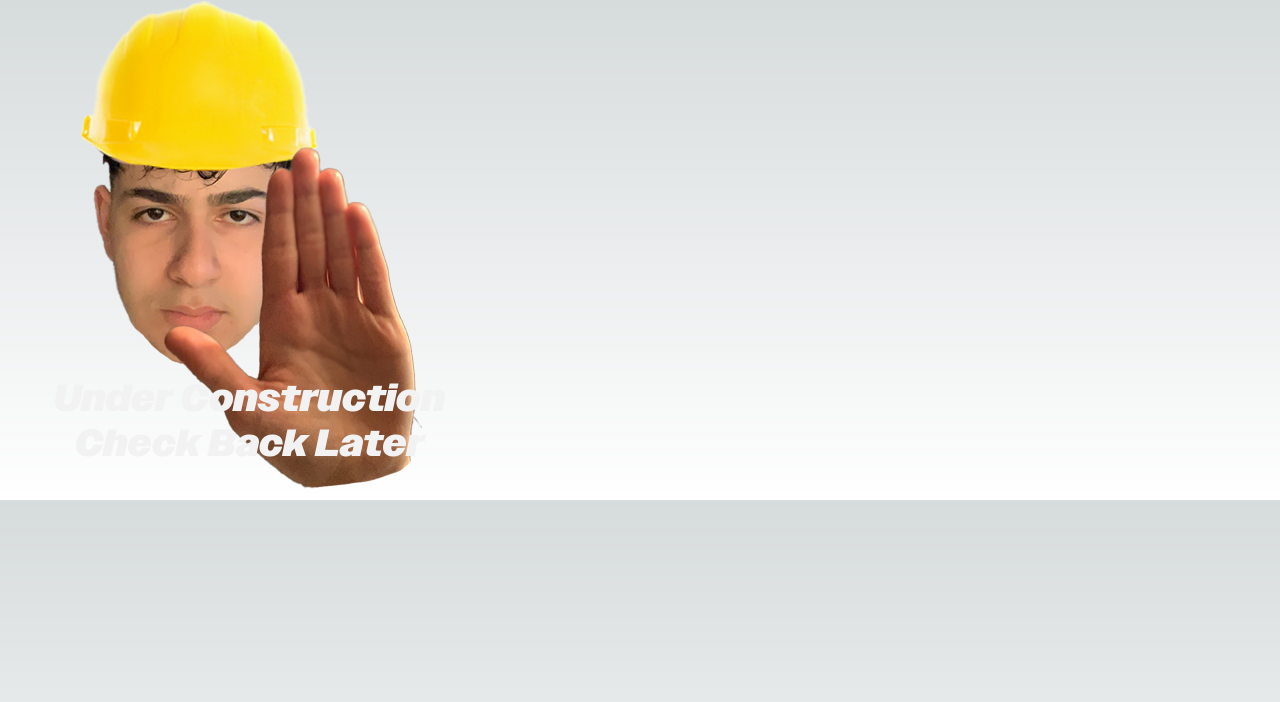
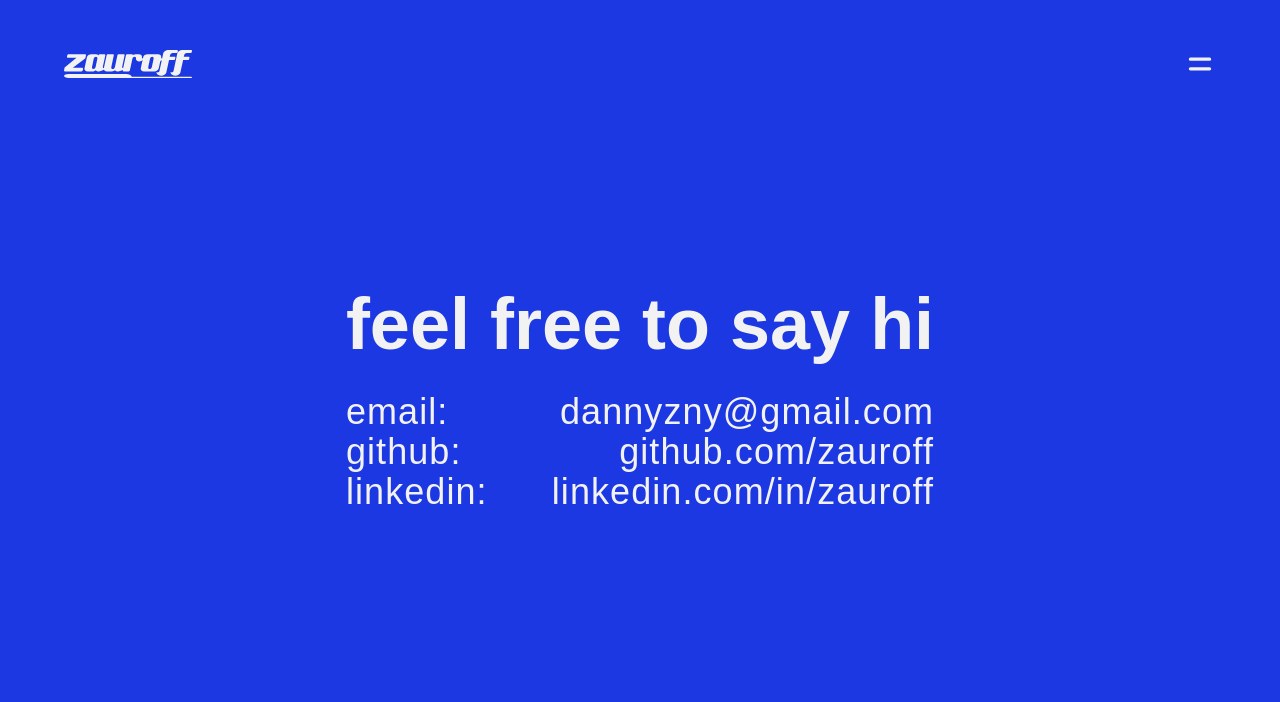
Before and after one commit to zauroff/zauroff.com, a Next.js app: page /contact in a window 1280 px wide. Shown: the top 702 px of the page. Built offline with nearby package versions, Linux system fonts and the light colour scheme; a web font is replaced by a local one.

Commit message:
contact page done and more bug fixes

```diff
--- a/app/(pages)/about/marquee_hero.tsx
+++ b/app/(pages)/about/marquee_hero.tsx
@@ -3,13 +3,13 @@ import { motion, useScroll, useTransform } from 'framer-motion';
 
 function MarqueeLeft() {
     const { scrollY } = useScroll();
-    const x = useTransform(scrollY, [0, 1000], ['-75vw', '0vw']); // Moves left to right
+    const x = useTransform(scrollY, [0, 1000], ['-50vw', '0vw']); // Moves left to right
 
     return (
         <div className="space-y-10 overflow-hidden">
             <div className="relative overflow-hidden">
                 <motion.h1 className="whitespace-nowrap text-3xl" style={{ x, willChange: 'transform' }}>
-                    About Me. About Me. About Me. About Me. About Me. About Me. About Me. About Me. About Me. About Me. About Me. About Me. About Me. About Me. About Me. About Me. About Me. About Me. About Me. About Me. About Me. About Me. About Me. About Me. About Me. About Me. About Me. About Me. About Me. About Me. About Me. About Me. About Me.
+                    about me. about me. about me. about me. about me. about me. about me. about me. about me. about me. about me. about me. about me. about me. about me. about me. about me. about me. about me. about me. about me. about me. about me. about me. about me. about me. about me. about me. about me. about me. about me. about me. about me.
                 </motion.h1>
             </div>
         </div>
@@ -24,7 +24,7 @@ function MarqueeRight() {
         <div className="space-y-10 overflow-hidden">
             <div className="relative overflow-hidden">
                 <motion.h1 className="whitespace-nowrap md:text-8xl text-6xl" style={{ x }}>
-                About Me. About Me. About Me. About Me. About Me. About Me. About Me. About Me. About Me. About Me. About Me. About Me. About Me. About Me. About Me. About Me. About Me. About Me.
+                about me. about me. about me. about me. about me. about me. about me. about me. about me. about me. about me. about me. about me. about me. about me. about me. about me. about me.
                 </motion.h1>
             </div>
         </div>
--- a/app/(pages)/about/page.tsx
+++ b/app/(pages)/about/page.tsx
@@ -47,7 +47,7 @@ export default function About() {
 
         {/* main info section */}
         <motion.div
-          className="relative w-full mt-32"
+          className="relative w-full mt-32 min-h-[100vh]"
           style={{ backgroundColor }}>
           <div className="md:mx-16 mx-6 pt-36 justify-center items-center place-content-center">
             <div className="mb-16">
--- a/app/(pages)/contact/page.tsx
+++ b/app/(pages)/contact/page.tsx
@@ -1,3 +1,50 @@
-export default function Work() {
-    return <img src="construction.png" width={500}></img>
+
+"use client"
+import Image from "next/image";
+import Hero from "@/app/components/hero";
+import Navbar from "@/app/components/navbar";
+import { useState, useEffect, Suspense } from "react";
+import Loading from "@/app/loading";
+import { motion } from "framer-motion";
+
+
+export default function Contact() {
+
+
+  return (
+    <main className="flex flex-col items-center justify-start p-0 relative">
+      <Navbar/>
+      <motion.div
+            initial={{ opacity: 0 }}
+            animate={{ opacity: 1 }}
+            transition={{ duration: 2 }}
+            className="bg-blueberry h-[100vh] w-screen flex justify-center items-center"
+        >
+
+            <div className="">
+                <h2 className="md:text-7xl text-4xl">feel free to say hi</h2>
+
+                <div className="flex justify-between md:mt-8 mt-4">
+                    <div className="text-left relative">
+                        <a className="md:text-4xl text-xl">email:</a>
+                        <br/>
+                        <a className="md:text-4xl text-xl">github:</a>
+                        <br/>
+                        <a className="md:text-4xl text-xl">linkedin:</a>
+                        <br/>
+                    </div>
+                    <div className="text-right relative">
+                        <a className="md:text-4xl text-xl" href="mailto:dannyzny@gmail.com" target="_blank">dannyzny@gmail.com</a>
+                        <br/>
+                        <a className="md:text-4xl text-xl" href="https://github.com/zauroff" target="_blank">github.com/zauroff</a>
+                        <br/>
+                        <a className="md:text-4xl text-xl" href="https://www.linkedin.com/in/zauroff/" target="_blank">linkedin.com/in/zauroff</a>
+                        <br/>
+                    </div>
+                </div>
+            </div>
+        </motion.div>
+
+    </main>
+  );
 }
--- a/app/components/hero.tsx
+++ b/app/components/hero.tsx
@@ -29,7 +29,7 @@ export default function Hero(){
           transition={{ duration: 2 }}
           className="fixed px-4 md:px-16 flex flex-col text-center md:text-left "
         >
-          <h1>Howdy, I&apos;m Dan</h1>
+          <h1>howdy, i&apos;m dan</h1>
           <h1 className="text-xl md:text-4xl font-bold">developer & designer</h1>
         </motion.div>
 
--- a/app/globals.css
+++ b/app/globals.css
@@ -38,6 +38,7 @@ body {
     font-family: "owners", sans-serif;
     font-weight: 400;
     font-style: normal;
+    letter-spacing: 0.03em;
   }
 
   p {
```
